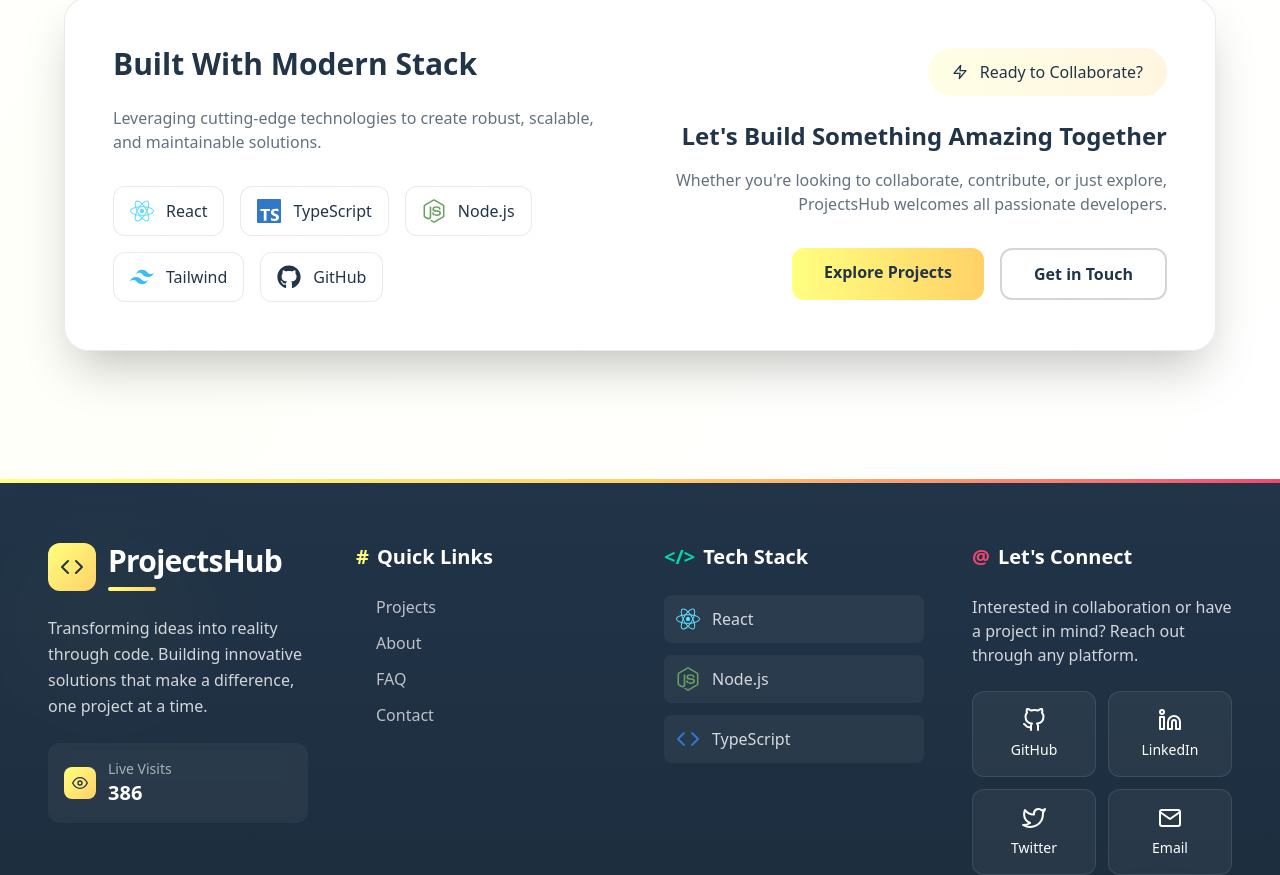
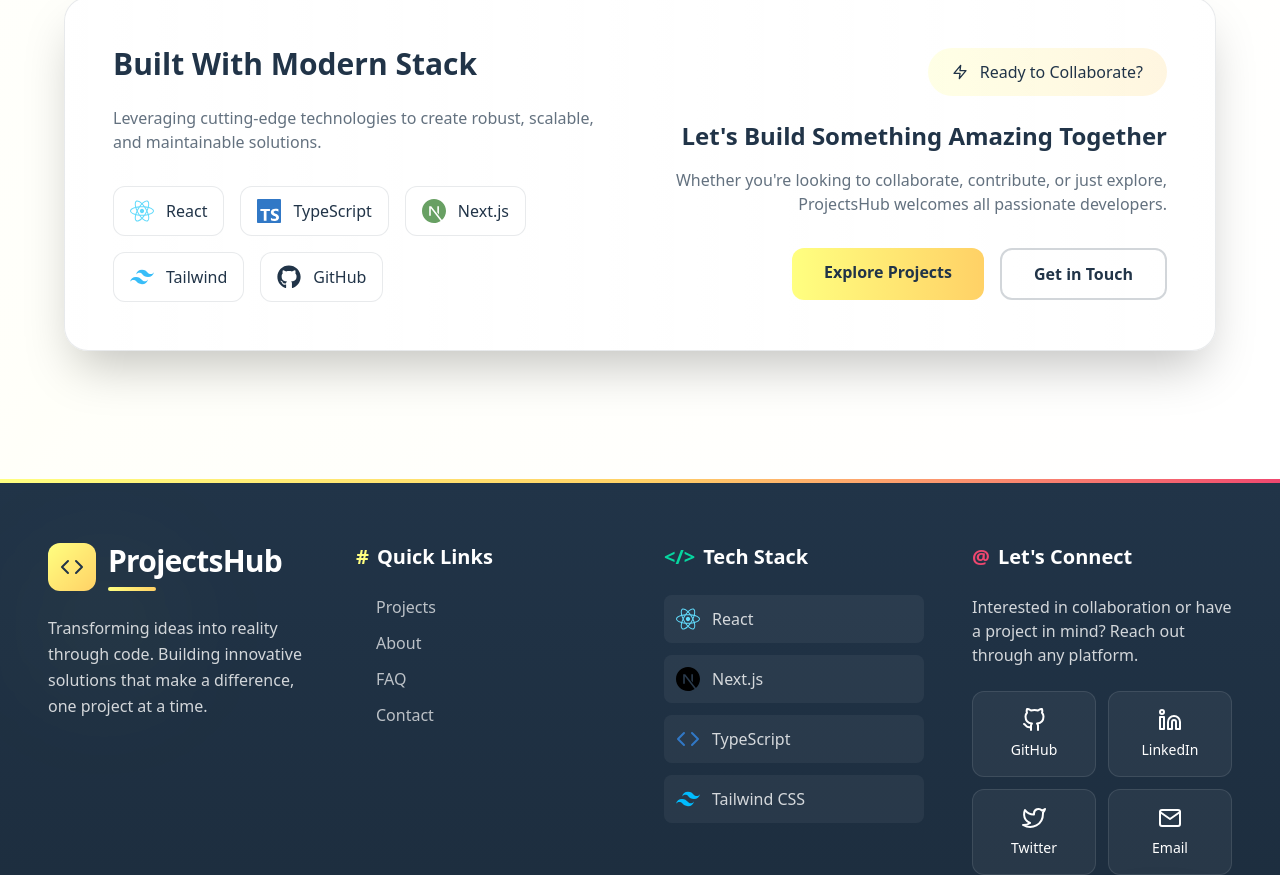
Before and after one commit to Bilal742/ProjectsHub, a Next.js app: page /about in a window 1280 px wide. Shown: the part 1397-2272 px from the top of the page. Built offline with nearby package versions, Linux system fonts and the light colour scheme.

Commit message:
updates files

```diff
--- a/app/components/About/About.tsx
+++ b/app/components/About/About.tsx
@@ -4,7 +4,7 @@
 import { useRef } from "react";
 import { FiCode, FiUsers, FiAward, FiTrendingUp, FiGlobe, FiLayers, FiTarget, FiStar, FiZap, FiShield } from "react-icons/fi";
 import { FaReact, FaNodeJs, FaGithub } from "react-icons/fa";
-import { SiTypescript, SiTailwindcss } from "react-icons/si";
+import { SiTypescript, SiTailwindcss, SiNextdotjs } from "react-icons/si";
 
 export default function About() {
   const containerRef = useRef(null);
@@ -51,7 +51,7 @@
   const techStack = [
     { icon: <FaReact />, name: "React", color: "#61DAFB" },
     { icon: <SiTypescript />, name: "TypeScript", color: "#3178C6" },
-    { icon: <FaNodeJs />, name: "Node.js", color: "#68A063" },
+    { icon: <SiNextdotjs />, name: "Next.js", color: "#68A063" },
     { icon: <SiTailwindcss />, name: "Tailwind", color: "#38BDF8" },
     { icon: <FaGithub />, name: "GitHub", color: "#213448" },
   ];
--- a/app/components/Footer/Footer.tsx
+++ b/app/components/Footer/Footer.tsx
@@ -1,9 +1,10 @@
 "use client";
 
 import { FiGithub, FiLinkedin, FiTwitter, FiMail, FiHeart, FiArrowUp, FiCode, FiCoffee, FiEye, FiCheck } from "react-icons/fi";
-import { FaReact, FaNodeJs } from "react-icons/fa";
+import { FaReact } from "react-icons/fa";
 import { motion, AnimatePresence } from "framer-motion";
 import { useState, useEffect } from "react";
+import { SiNextdotjs, SiTailwindcss } from "react-icons/si";
 
 export default function Footer() {
   const [showBackToTop, setShowBackToTop] = useState(false);
@@ -88,8 +89,9 @@
 
   const techStack = [
     { icon: <FaReact />, label: "React", color: "text-[#61DAFB]" },
-    { icon: <FaNodeJs />, label: "Node.js", color: "text-[#68A063]" },
-    { icon: <FiCode />, label: "TypeScript", color: "text-[#3178C6]" }
+    { icon: <SiNextdotjs />, label: "Next.js", color: "text-black dark:text-white" },
+    { icon: <FiCode />, label: "TypeScript", color: "text-[#3178C6]" },
+    { icon: <SiTailwindcss />, label: "Tailwind CSS", color: "text-sky-400" }
   ];
 
   return (
@@ -172,7 +174,7 @@
               </p>
 
               {/* Visit Counter */}
-              <div className="flex items-center gap-3 p-4 rounded-xl bg-white/5 backdrop-blur-sm">
+              {/* <div className="flex items-center gap-3 p-4 rounded-xl bg-white/5 backdrop-blur-sm">
                 <div className="p-2 rounded-lg bg-gradient-to-br from-[#FFFF80] to-[#FFD166]">
                   <FiEye className="w-4 h-4 text-[#213448]" />
                 </div>
@@ -182,7 +184,7 @@
                     {visitCount.toLocaleString()}
                   </div>
                 </div>
-              </div>
+              </div> */}
             </motion.div>
 
             {/* Quick Links */}
```
